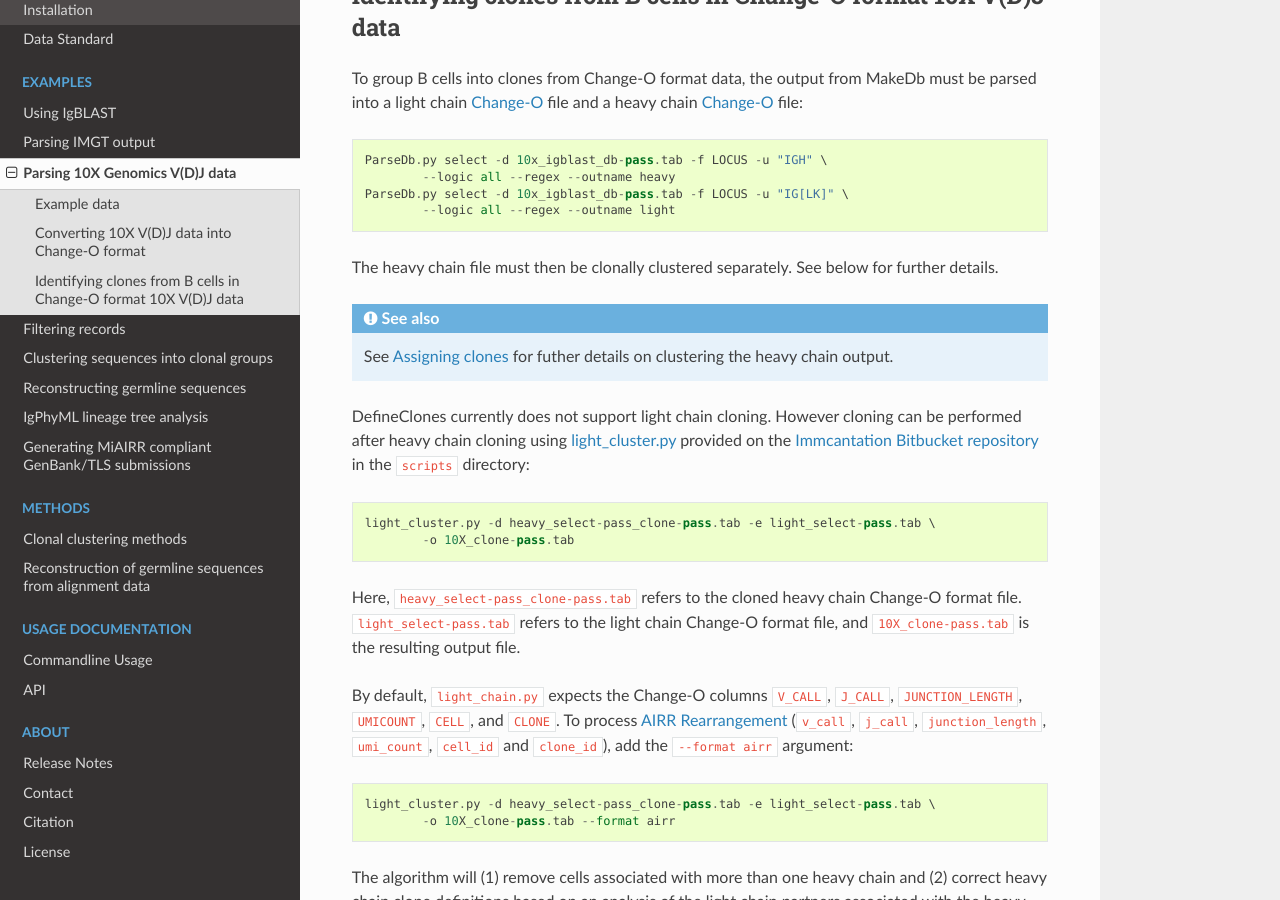
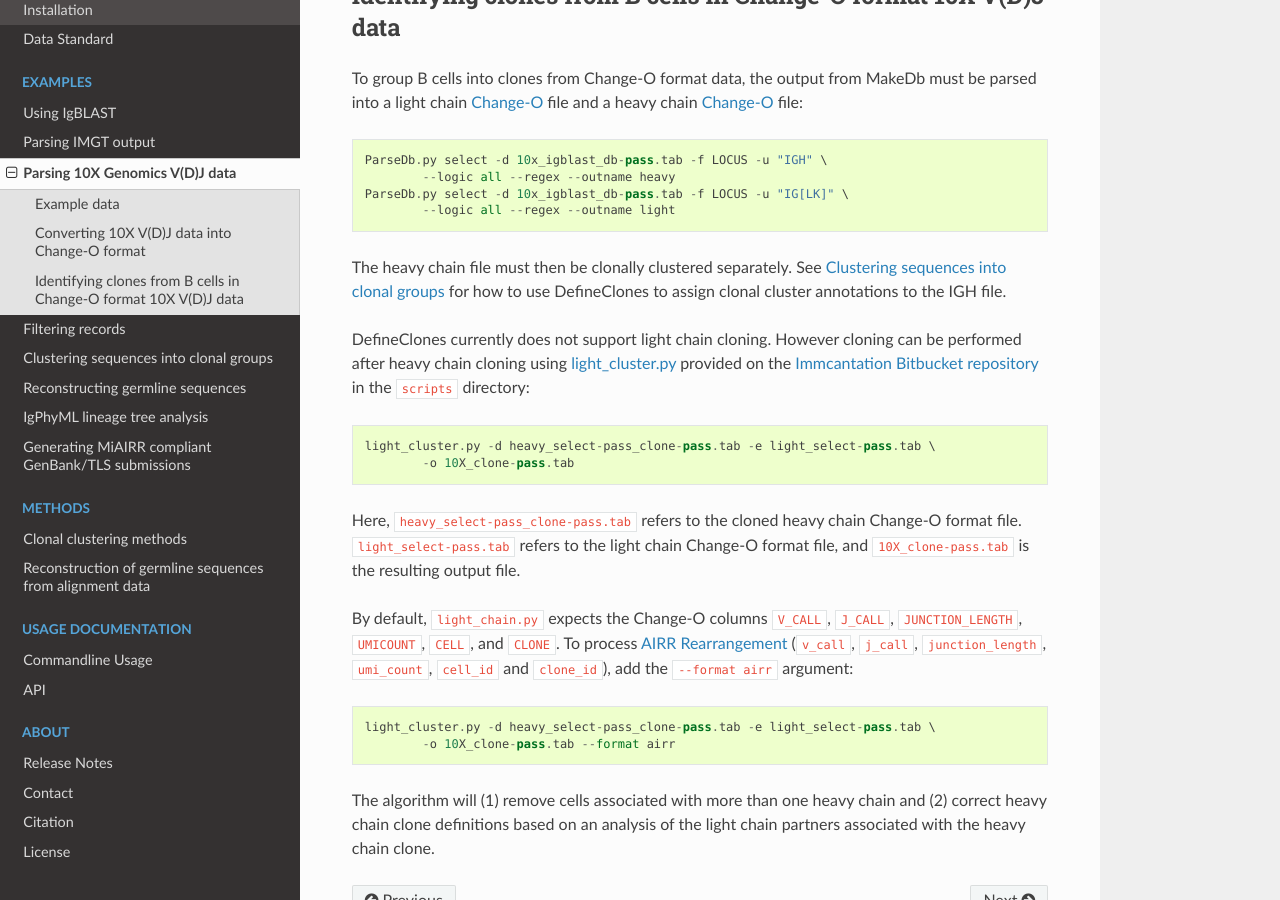
Before and after one commit to immcantation/changeo, a Sphinx documentation site: the page built from docs/examples/10x.rst, in a window 1280 px wide and 900 px high, scrolled down 1075 px. Built offline with Sphinx 7.4.7 and the Read the Docs theme 2.0.0, drawn with Linux system fonts in a browser that asks for light colours; formulas are drawn with MathJax 3.

Commit message:
Fix broken clone link in 10X docs.

```diff
--- a/docs/examples/10x.rst
+++ b/docs/examples/10x.rst
@@ -50,20 +50,17 @@ steps below::
 Identifying clones from B cells in Change-O format 10X V(D)J data
 --------------------------------------------------------------------------------
 
-To group B cells into clones from Change-O format data, the output from :ref:`MakeDb` must be parsed into a light chain
-:ref:`Change-O <Standard>` file and a heavy chain :ref:`Change-O <Standard>` file::
+To group B cells into clones from Change-O format data, the output from :ref:`MakeDb`
+must be parsed into a light chain :ref:`Change-O <Standard>` file and a heavy chain
+:ref:`Change-O <Standard>` file::
 
     ParseDb.py select -d 10x_igblast_db-pass.tab -f LOCUS -u "IGH" \
 	    --logic all --regex --outname heavy
     ParseDb.py select -d 10x_igblast_db-pass.tab -f LOCUS -u "IG[LK]" \
 	    --logic all --regex --outname light
 
-The heavy chain file must then be clonally clustered separately. See below for further details.
-
-.. seealso::
-
-    See `Assigning clones <http://shazam.readthedocs.io/en/stable/examples/cloning.html>`__
-    for futher details on clustering the heavy chain output.
+The heavy chain file must then be clonally clustered separately. See :ref:`Cloning` for
+how to use :ref:`DefineClones` to assign clonal cluster annotations to the IGH file.
 
 :ref:`DefineClones` currently does not support light chain cloning. However cloning can be performed after
 heavy chain cloning using `light_cluster.py <https://bitbucket.org/kleinstein/immcantation/src/tip/scripts/light_cluster.py>`__
```
